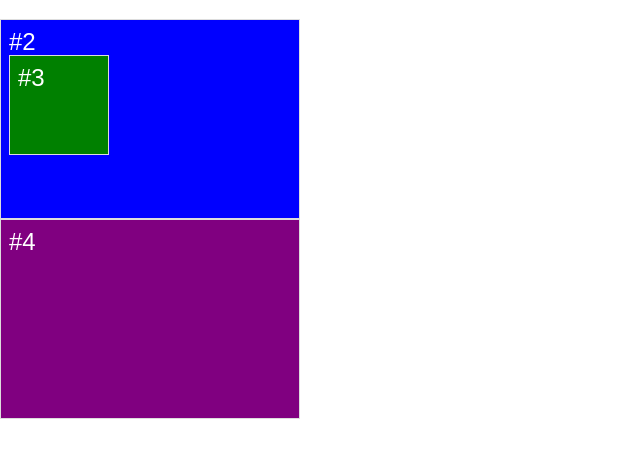
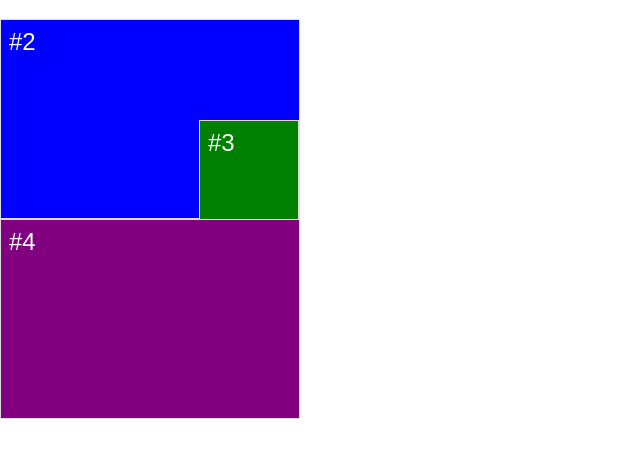
Before and after one commit to kellyhady/05-Coding-Exercise-Positioning, a plain HTML site: page 05-Positioning_Task/index.html in a window 1280 px wide. Shown: the part 61-518 px from the top of the page, without its empty margins (0-640 px from the left). Drawn offline with Linux system fonts and the light colour scheme.

Commit message:
Update
Block 3 positioned in the corner of Block 2

```diff
--- a/05-Positioning_Task/css/main.css
+++ b/05-Positioning_Task/css/main.css
@@ -24,6 +24,16 @@ body{
     font-weight:normal;
 }
 
+.container .bg-blue {
+    position: relative;
+
+}
+.container .bg-green {
+    position: absolute;
+    top: 100px;
+    right: 0px;
+}
+
 .container .block.small{
     min-height:auto;
     min-width:auto;
```
